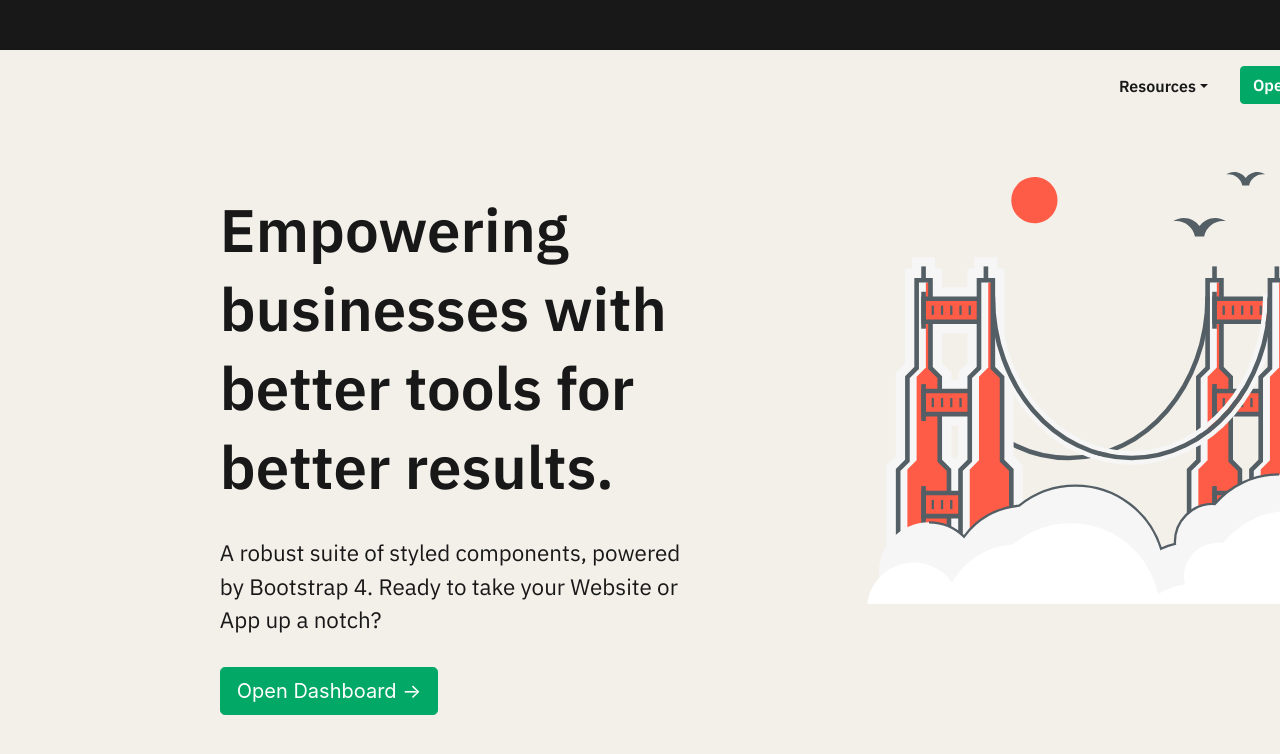
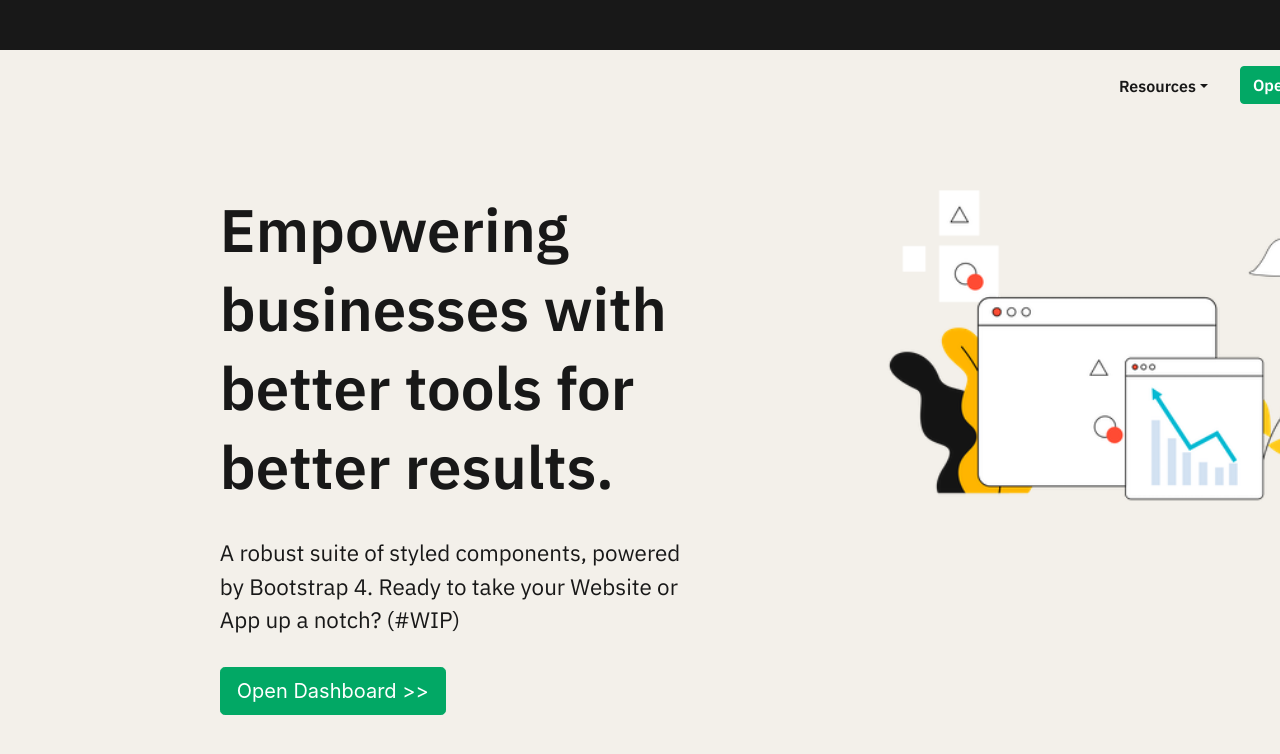
Before and after one commit to kojusola/crm, a React (Create React App) app: page / in a window 1280 px wide. Shown: the top 754 px of the page. Built offline with nearby package versions, Linux system fonts and the light colour scheme.

Commit message:
edit styles on-behalf-of: @org Juvenix

```diff
--- a/src/screens/Home.jsx
+++ b/src/screens/Home.jsx
@@ -2,7 +2,8 @@ import { Link } from "react-router-dom";
 
 import { TopNavBar } from "../components";
 
-import home_img1 from "../assets/imgs/home_img1.svg";
+// import home_img1 from "../assets/imgs/home_img1.svg";
+import hero1 from "../assets/imgs/hero1.png";
 import "./styles/Home.css";
 
 function Home() {
@@ -76,7 +77,7 @@ function Home() {
                         <p className="tagline">
                             A robust suite of styled components, powered by
                             Bootstrap 4. Ready to take your Website or App up a
-                            notch?&nbsp;
+                            notch? (#WIP) &nbsp;
                         </p>
                         <div style={{ marginTop: "30px" }}>
                             <Link to="/dashboard">
@@ -85,7 +86,7 @@ function Home() {
                                     className="btn btn-primary btn-lg"
                                     data-trigger="#side-menu"
                                 >
-                                    Open Dashboard ->
+                                    Open Dashboard &gt;&gt;
                                 </button>
                             </Link>
                         </div>
@@ -100,7 +101,7 @@ function Home() {
                     >
                         <div className="col-md-12 float-right pt-3 pl-5 pr-0">
                             <img
-                                src={home_img1}
+                                src={hero1}
                                 alt=""
                                 className="col-md-11 float-right"
                                 // style={{ position: "absolute", right: 0 }}
```
Also changed, not shown: src/assets/imgs/hero1.png (added), src/assets/imgs/hero2.png (added).
